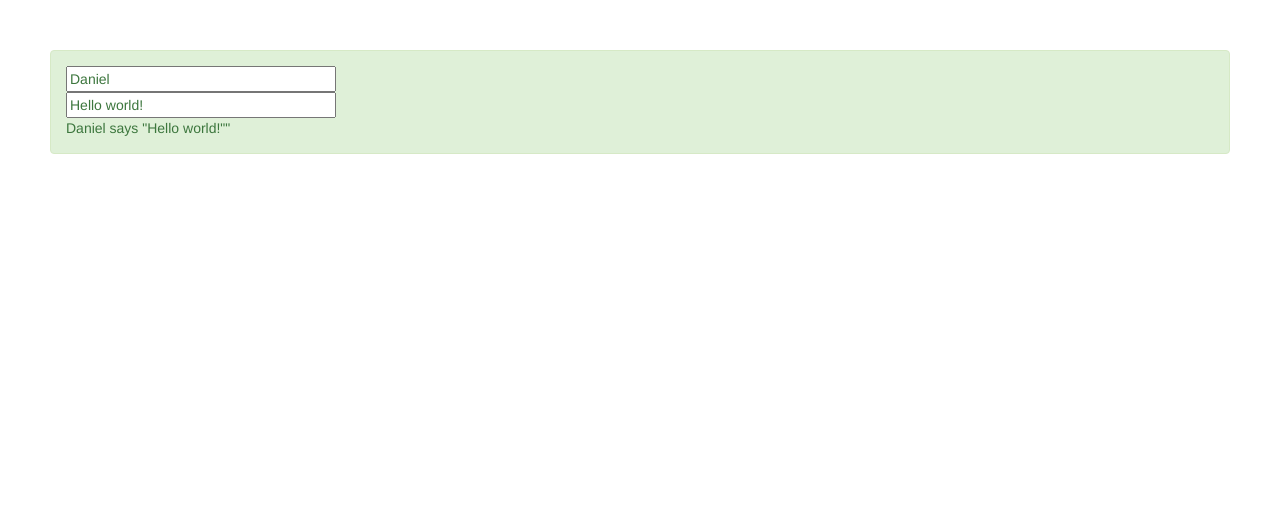
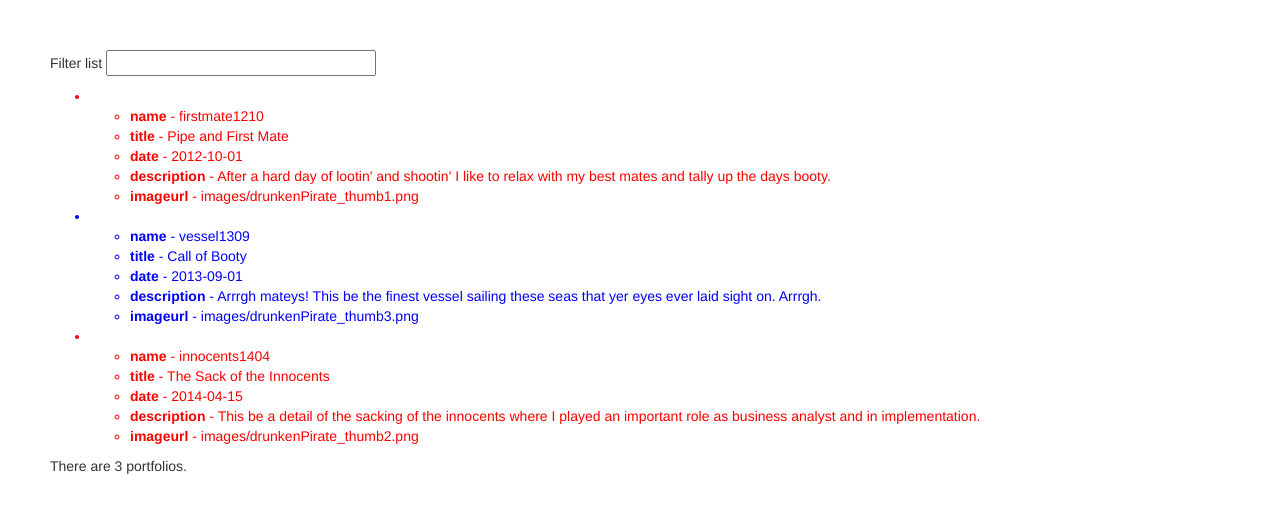
Before and after one commit to bluemittens505/mean-session4, a plain HTML site: page other/Angular/start.html in a window 1280 px wide. Drawn offline with nearby package versions, Linux system fonts and the light colour scheme.

Commit message:
repeat in repeat

```diff
--- a/other/Angular/start.html
+++ b/other/Angular/start.html
@@ -1,18 +1,37 @@
 <html ng-app>
 <head>
-<link rel="stylesheet" type="text/css" href="bootstrap-sass-3.3.5/assets/css/_bootstrap.css">
-<script src="https://code.angularjs.org/1.3.0-rc.1/angular.min.js"></script>
+
+	<link rel="stylesheet" type="text/css" href="bootstrap-sass-3.3.5/assets/css/_bootstrap.css">
+
+	<script src="https://code.angularjs.org/1.3.0-rc.1/angular.min.js"></script>
+
+	<style type="text/css">
+	.even { color: red;}
+	.odd { color: blue;}
+	</style>
+
 </head>
+<body style="padding: 50px">
+	<p>Filter list <input ng-model="searchFor" size="30" />
+		<div ng-init="portfolios = [
+		{name: 'vessel1309', title: 'Call of Booty', date: '2013-09-01', description: 'Arrrgh mateys! This be the finest vessel sailing these seas that yer eyes ever laid sight on. Arrrgh.', imageurl: 'images/drunkenPirate_thumb3.png' },
+		{name: 'innocents1404', title: 'The Sack of the Innocents', date: '2014-04-15', description: 'This be a detail of the sacking of the innocents where I played an important role as business analyst and in implementation.', imageurl: 'images/drunkenPirate_thumb2.png' },
+		{name: 'firstmate1210', title: 'Pipe and First Mate', date: '2012-10-01', description: 'After a hard day of lootin\' and shootin\' I like to relax with my best mates and tally up the days booty.', imageurl: 'images/drunkenPirate_thumb1.png' }
+		]"
+		>
 
-<body style="padding: 50px"
-ng-init="greeting = { greeter: 'Daniel', message: 'Hello world!'} ">
-  <div class="alert alert-success">
+		<ul>
+			<li	ng-repeat = "portfolio in portfolios | filter:searchFor | orderBy:'date' " ng-class="{ even: $even, odd: $odd }">
+				<ul>
+					<li ng-repeat = "(key, value) in portfolio">
+						<strong>{{ key }}</strong> - {{ value }}
+					</li>
+				</ul>
+				<!-- {{ $index }} - {{ portfolio.title }} {{ portfolio.date }} -->
+			</li>
+		</ul>
 
-    <input ng-model="greeting.greeter" size="30"/><br/>
-    <input ng-model="greeting.message" size="30"/><br/>
-
-    {{ greeting.greeter }} says "{{ greeting.message}}""
-  </div>
+		<p> There are {{ portfolios.length }} portfolios. </p>
+	</div>
 </body>
-
 </html>
```
